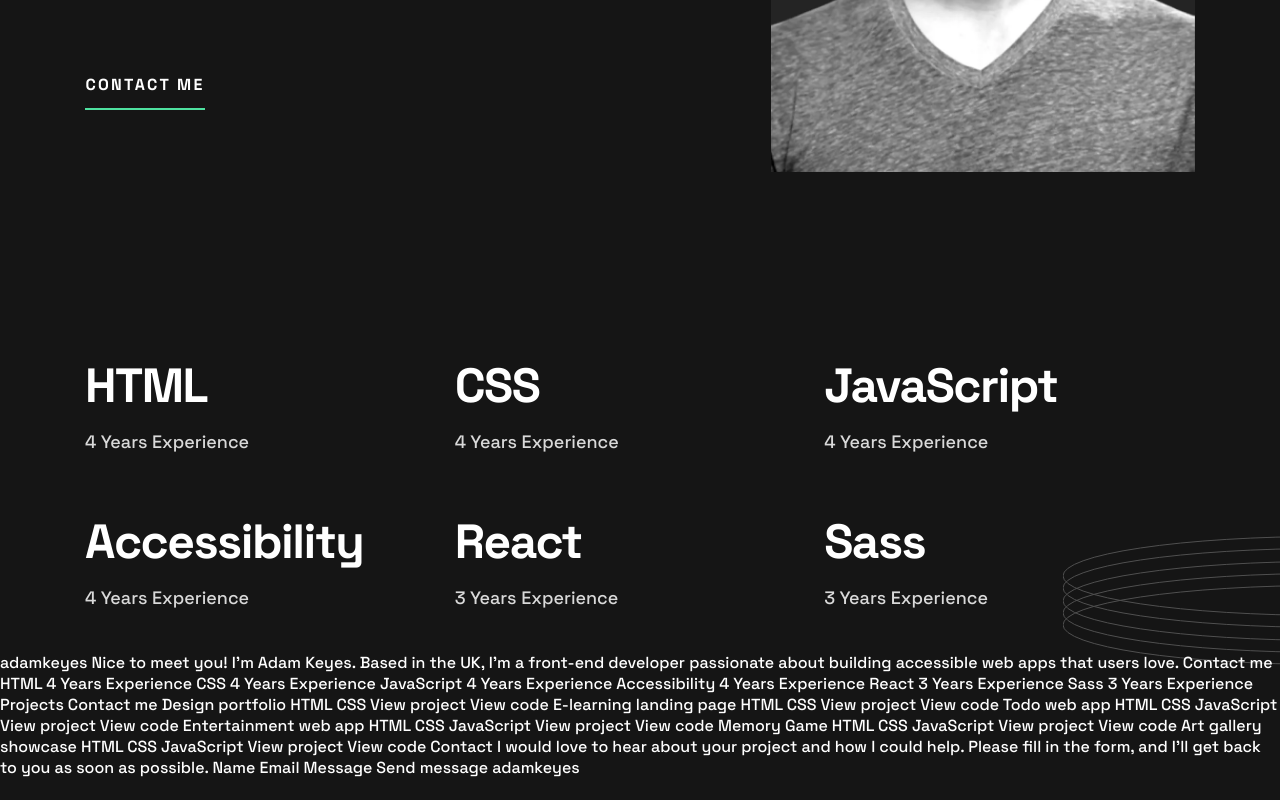
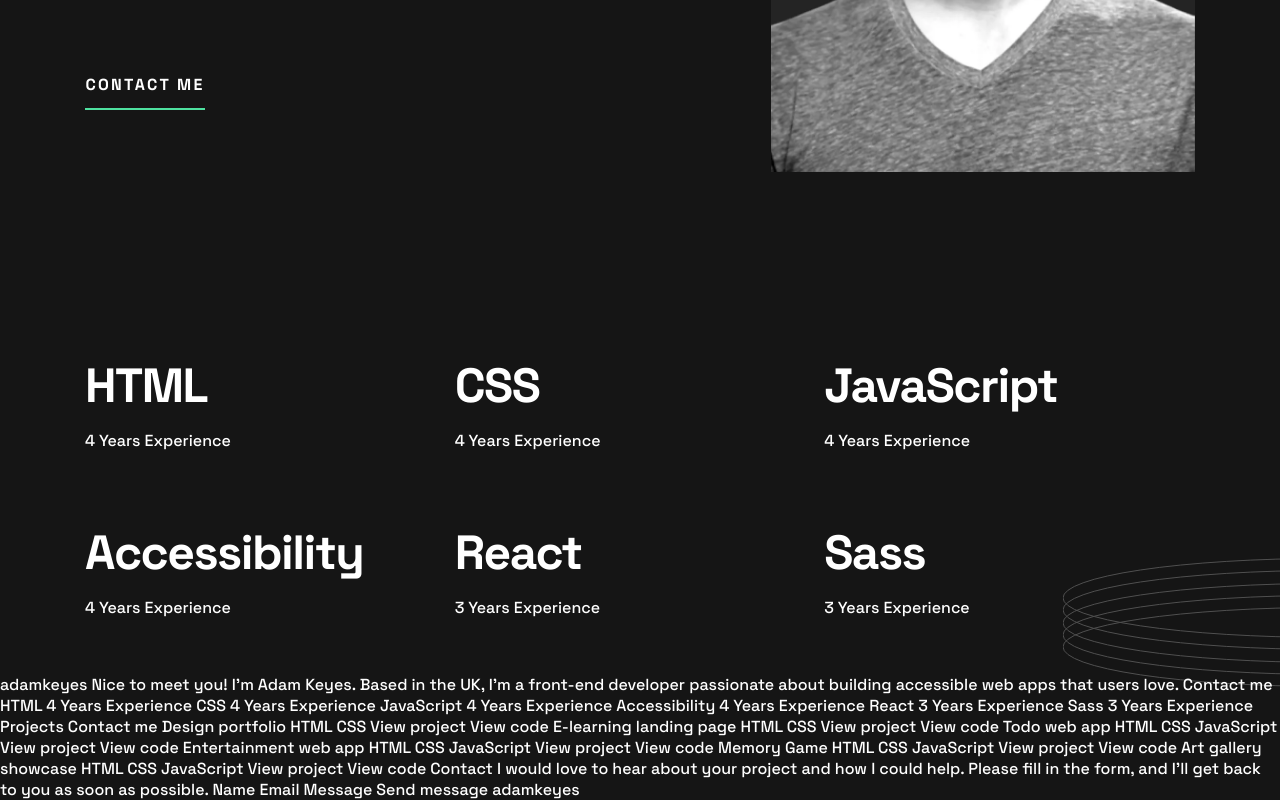
Before and after one commit to alla-r/FM-portfolio-react, a React (Vite) app: page / in a window 1280 px wide. Shown: the part 513-1313 px from the top of the page. Before the commit the page ends 1291 px from the top, so only its background shows below. Built offline with nearby package versions, Linux system fonts and the light colour scheme.

Commit message:
fix class names

```diff
--- a/src/components/SkillsSection/SkillsSection.jsx
+++ b/src/components/SkillsSection/SkillsSection.jsx
@@ -5,8 +5,8 @@ import "./SkillsSection.scss";
 const SkillsSection = () => {
   const skills = SKILLS_DATA.map(({ id, title, experience }) => {
     return (
-      <div key={id} className="skills--item">
-        <h4 className="skills--title">{title}</h4>
+      <div key={id} className="skills__item">
+        <h4 className="skills__title">{title}</h4>
         <p className="skills--experience">{experience}</p>
       </div>
     );
@@ -15,8 +15,8 @@ const SkillsSection = () => {
   return (
     <section className="skills container">
       <h2 className="visually-hidden">Skills & Experience</h2>
-      <div className="skills--wrapper">{skills}</div>
-      <img className="skills--rings" src={Rings} alt="rings" />
+      <div className="skills__wrapper">{skills}</div>
+      <img className="skills__rings" src={Rings} alt="rings" />
     </section>
   );
 };
--- a/src/components/SkillsSection/SkillsSection.scss
+++ b/src/components/SkillsSection/SkillsSection.scss
@@ -3,14 +3,14 @@
   padding-bottom: 40px;
   border-bottom: 1px solid var(--color-white, #fff);
 
-  .skills--wrapper {
+  .skills__wrapper {
     margin-top: 40px;
 
-    div.skills--item {
+    div.skills__item {
       margin-bottom: 24px;
       text-align: center;
 
-      .skills--title {
+      .skills__title {
         margin: 0;
         font-size: 2rem;
         font-weight: 700;
@@ -19,7 +19,7 @@
         color: var(--color-white, #fff);
       }
 
-      .skills--experience {
+      .skills__experience {
         margin: 0;
         color: var(--color-grey, #d9d9d9);
         font-size: 1rem;
@@ -33,7 +33,7 @@
     }
   }
 
-  .skills--rings {
+  .skills__rings {
     display: block;
     position: absolute;
     bottom: 0;
@@ -47,23 +47,23 @@
   .skills {
     border-bottom: none;
 
-    .skills--wrapper {
+    .skills__wrapper {
       margin-top: 52px;
       display: flex;
       flex-wrap: wrap;
 
-      div.skills--item {
+      div.skills__item {
         margin-bottom: 52px;
         width: 50%;
         text-align: left;
 
-        .skills--title {
+        .skills__title {
           font-size: 3rem;
           line-height: 3.5rem;
           letter-spacing: -0.09375rem;
         }
 
-        .skills--experience {
+        .skills__experience {
           margin-top: 14px;
           font-size: 1.125rem;
           line-height: 1.75rem;
@@ -75,7 +75,7 @@
       }
     }
 
-    .skills--rings {
+    .skills__rings {
       translate: 40% -20%;
     }
   }
@@ -84,10 +84,10 @@
 /* DESKTOP > 1000px */
 @media only screen and (min-width: 63.5em) {
   .skills {
-    .skills--wrapper {
+    .skills__wrapper {
       margin-top: 72px;
 
-      div.skills--item {
+      div.skills__item {
         margin-bottom: 58px;
         width: 33.3%;
       }
@@ -99,7 +99,7 @@
       }
     }
 
-    .skills--rings {
+    .skills__rings {
       left: 100%;
       translate: -25% 10%;
     }
```
